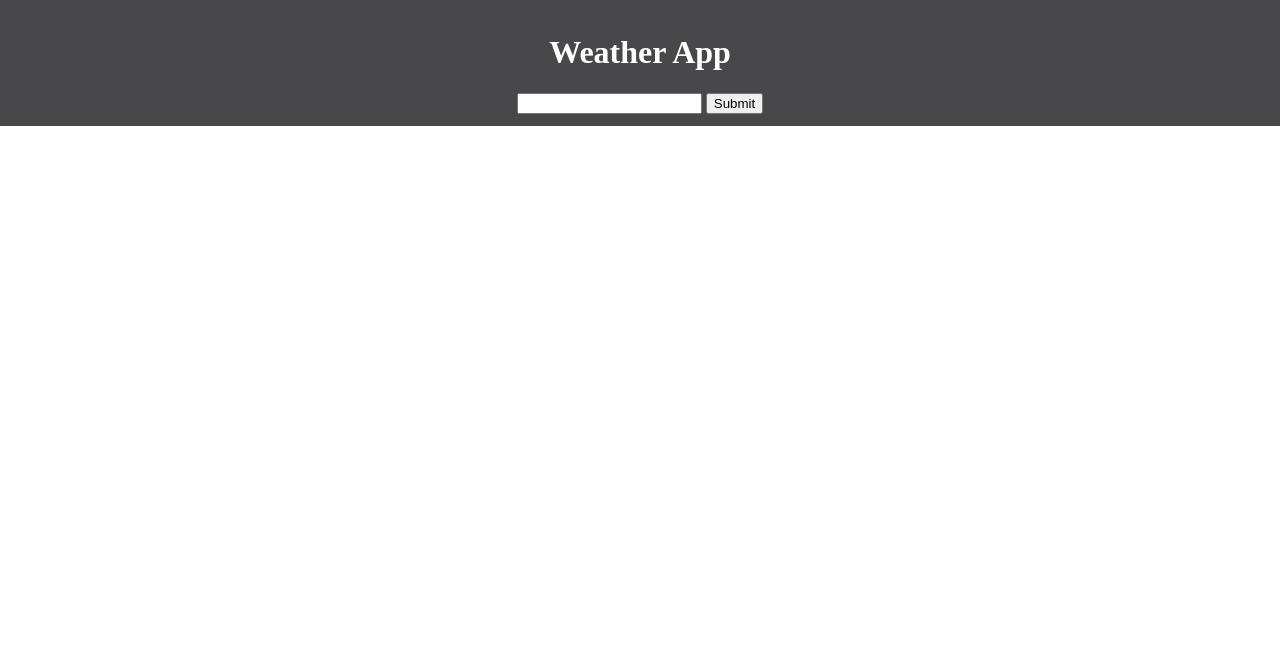
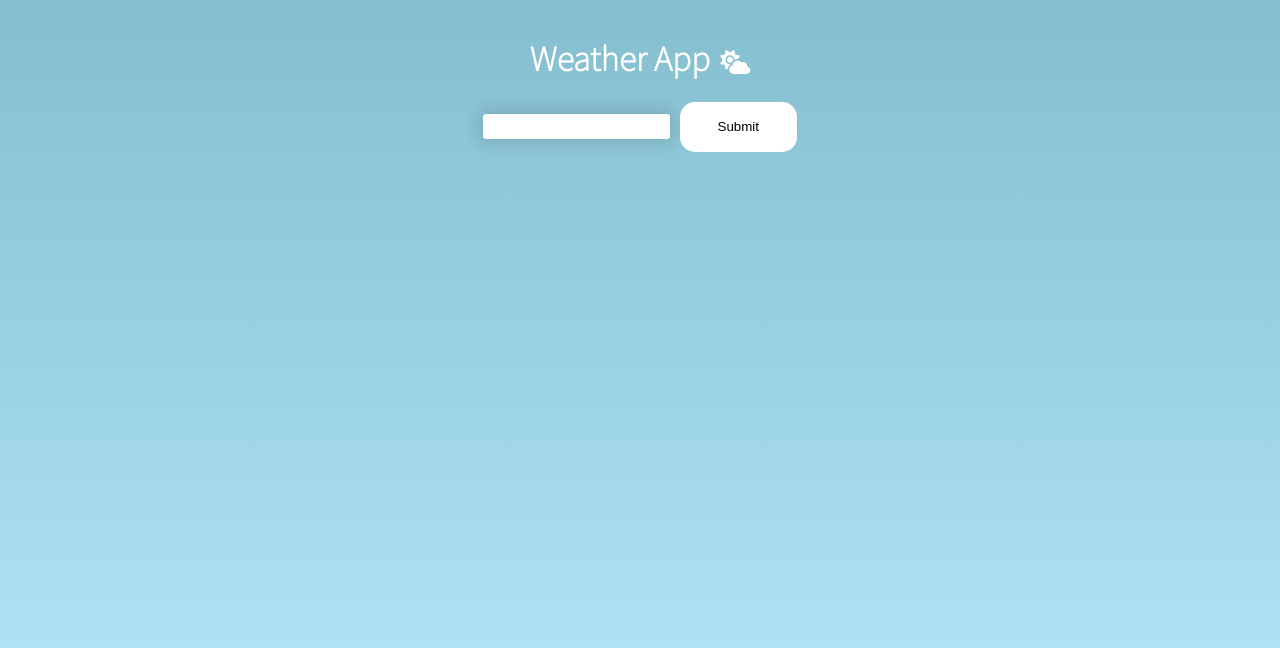
Before and after one commit to Teodor-T-Todorov/Weather-App, a website built with webpack: page dist/index.html in a window 1280 px wide. Built offline with nearby package versions, Linux system fonts and the light colour scheme.

Commit message:
Added style to the weather app

```diff
--- a/dist/index.html
+++ b/dist/index.html
@@ -4,16 +4,26 @@
     <meta charset="UTF-8">
     <meta http-equiv="X-UA-Compatible" content="IE=edge">
     <meta name="viewport" content="width=device-width, initial-scale=1.0">
+    <!--CSS-->
     <link rel="stylesheet" href="style.css">
+    <!--Font-->
+    <link rel="preconnect" href="https://fonts.googleapis.com">
+    <link rel="preconnect" href="https://fonts.gstatic.com" crossorigin>
+    <link href="https://fonts.googleapis.com/css2?family=Noto+Sans+JP:wght@100&display=swap" rel="stylesheet">
+    <!--Icon-->
+    <script src="https://kit.fontawesome.com/9e2267d4eb.js" crossorigin="anonymous"></script>
     <title>Weather-App</title>
 </head>
 <body>
 
     <div id="top-bar">
-        <h1 class="title">Weather App</h1>
-        <form onsubmit="return false">
-            <input type="text" class="textInput" id="textInput" required>
-            <button class="btnSubmit" id="btnSubmit">Submit</button>
+        <div id="titleContainer">
+            <h1 id="title">Weather App</h1>
+            <i class="fas fa-cloud-sun"></i>
+        </div>
+        <form id="searchWeather" onsubmit="return false">
+            <input type="text" id="textInput" required>
+            <button id="btnSubmit">Submit</button>
         </form>
     </div>
 
--- a/dist/style.css
+++ b/dist/style.css
@@ -1,17 +1,59 @@
+html{
+    min-height: 100%;
+}
+
 body{
     margin: 0;
+    font-family: 'Noto Sans JP', sans-serif;
+    background: linear-gradient(to bottom,#84bece, #b7ebfa);
 }
 
 #top-bar{
     text-align: center;
-    background-color: #48484a;
     color: white;
     padding: 1%;
 }
 
+#titleContainer{
+    display: flex;
+    align-items: baseline;
+    justify-content: center;
+}
+
+.fas{
+    font-size: x-large;
+    margin-left: 10px;
+}
+
+#textInput{
+    padding: 5px;
+    margin-right: 6px;
+    border: 0;
+    box-shadow: 0 0 15px 4px rgb(30 30 30 / 14%);
+    border-radius: 3px;
+}
+
+#btnSubmit{
+    padding: 1.4% 3%;
+    background-color: white;
+    color: black;
+    border: 0;
+    border-radius: 15px;
+    transition-duration: 0.4s;
+}
+
+#btnSubmit:hover {
+    background-color: #ff7800; /* Green */
+    color: white;
+  }
+
 #currentWeatherInfo{
     display: flex;
     justify-content: space-evenly;
+    margin: 6% 3% 4% 3%;
+    background-color: #42a5c08a;
+    border-radius: 1%;
+    box-shadow: 1px 1px 1px 1px #3277936e;
 }
 
 #leftSideDaily{
@@ -23,6 +65,17 @@ body{
     text-align: center;
 }
 
+#weather{
+    margin-top: 0;
+}
+
+#weeklyWeatherInfo{
+    margin: 4% 3% 4% 3%;
+    background-color: #42a5c08a;
+    border-radius: 1%;
+    box-shadow: 1px 1px 1px 1px #3277936e;
+}
+
 .day{
     display: flex;
     justify-content: space-around;
@@ -30,6 +83,8 @@ body{
 
 .leftSideWeekly{
     margin: auto 0 auto 0;
+    width: 30%;
+    text-align: center;
 }
 
 .rightSideWeekly{
```
Also changed, not shown: dist/main.js (+1 -1 lines).
